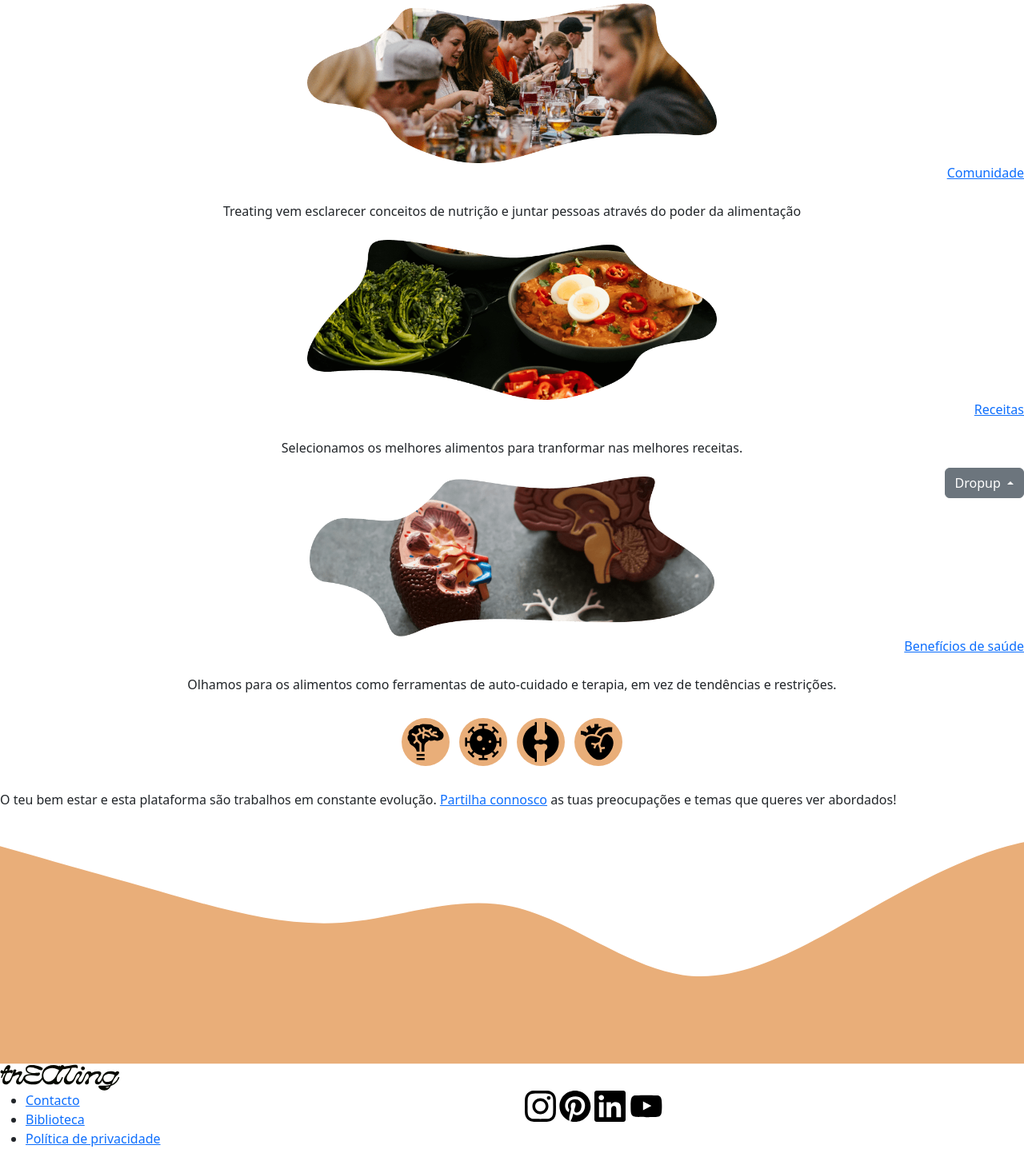
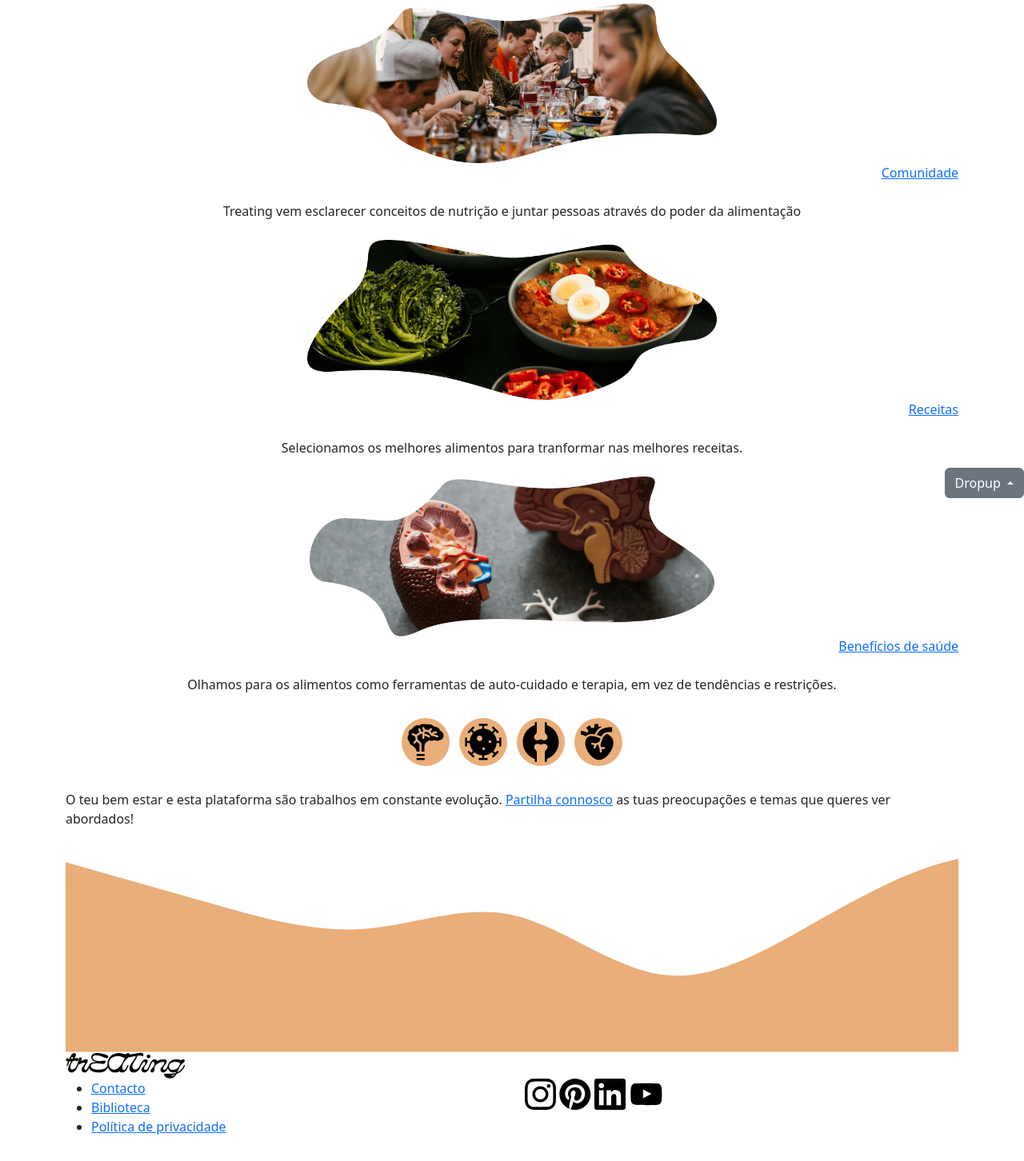
Before and after one commit to CarolinaFH4/treating_website, a PHP site: page / in a window 1280 px wide. Shown: the part 177-1629 px from the top of the page at 80% size. After the commit the page ends 1596 px from the top, so only its background shows below. Run offline with PHP 8.4, Linux system fonts and the light colour scheme; some libraries are stand-ins or nearby versions; some web fonts are replaced.

Commit message:
scroll desapareceu ????

```diff
--- a/CSS/styles.css
+++ b/CSS/styles.css
@@ -54,6 +54,9 @@
 
 
 
-#wave{
+#fwave{
   fill: #E9AE79"
 }
+.fwave{
+
+}
--- a/header.php
+++ b/header.php
@@ -10,6 +10,11 @@
     <link rel="stylesheet" href="./CSS/styles.css">
   </head>
 
+  <style>
+    .dropmenu{
+      overflow:hidden;
+    }
+  </style>
 
   <body class="container">
     <header>
@@ -27,7 +32,7 @@
         </section>
 
         <section>
-          <div class="position-fixed bottom-0 end-0">
+          <div class="dropmenu position-fixed bottom-0 end-0 z-1">
             <div class="btn-group dropup">
               <button type="button" class="btn btn-secondary dropdown-toggle" data-bs-toggle="dropdown" aria-expanded="false">
                 Dropup
--- a/index.php
+++ b/index.php
@@ -14,7 +14,7 @@
 
 
 
-  <body class=>
+  <body>
 
     <?php include "header.php"?>
 
@@ -84,7 +84,7 @@
 
     <footer>
       <div>
-      <svg id="wave" class="" style="transform:rotate(0deg); transition: 0.3s" viewBox="0 0 1440 340" version="1.1" xmlns="http://www.w3.org/2000/svg"><path style="transform:translate(0, 0px); opacity:1" fill="#E9AE79"
+      <svg id="fwave" class="fwave" style="transform:rotate(0deg); transition: 0.3s" viewBox="0 0 1440 340" version="1.1" xmlns="http://www.w3.org/2000/svg"><path style="transform:translate(0, 0px); opacity:1" fill="#E9AE79"
       d="M0,34L40,45.3C80,57,160,79,240,102C320,125,400,147,480,141.7C560,136,640,102,720,119C800,136,880,204,960,215.3C1040,227,1120,181,1200,136C1280,91,1360,45,1440,28.3C1520,11,1600,23,1680,34C1760,45,1840,57,1920,73.7C2000,91,2080,113,2160,153C2240,193,2320,249,2400,272C2480,295,2560,283,2640,272C2720,261,2800,249,2880,238C2960,227,3040,215,3120,204C3200,193,3280,181,3360,153C3440,125,3520,79,3600,68C3680,57,3760,79,3840,113.3C3920,147,4000,193,4080,187C4160,181,4240,125,4320,119C4400,113,4480,159,4560,147.3C4640,136,4720,68,4800,62.3C4880,57,4960,113,5040,124.7C5120,136,5200,102,5280,79.3C5360,57,5440,45,5520,85C5600,125,5680,215,5720,260.7L5760,306L5760,340L5720,340C5680,340,5600,340,5520,340C5440,340,5360,340,5280,340C5200,340,5120,340,5040,340C4960,340,4880,340,4800,340C4720,340,4640,340,4560,340C4480,340,4400,340,4320,340C4240,340,4160,340,4080,340C4000,340,3920,340,3840,340C3760,340,3680,340,3600,340C3520,340,3440,340,3360,340C3280,340,3200,340,3120,340C3040,340,2960,340,2880,340C2800,340,2720,340,2640,340C2560,340,2480,340,2400,340C2320,340,2240,340,2160,340C2080,340,2000,340,1920,340C1840,340,1760,340,1680,340C1600,340,1520,340,1440,340C1360,340,1280,340,1200,340C1120,340,1040,340,960,340C880,340,800,340,720,340C640,340,560,340,480,340C400,340,320,340,240,340C160,340,80,340,40,340L0,340Z"></path></svg>
       </div>
       <div class="">
```
